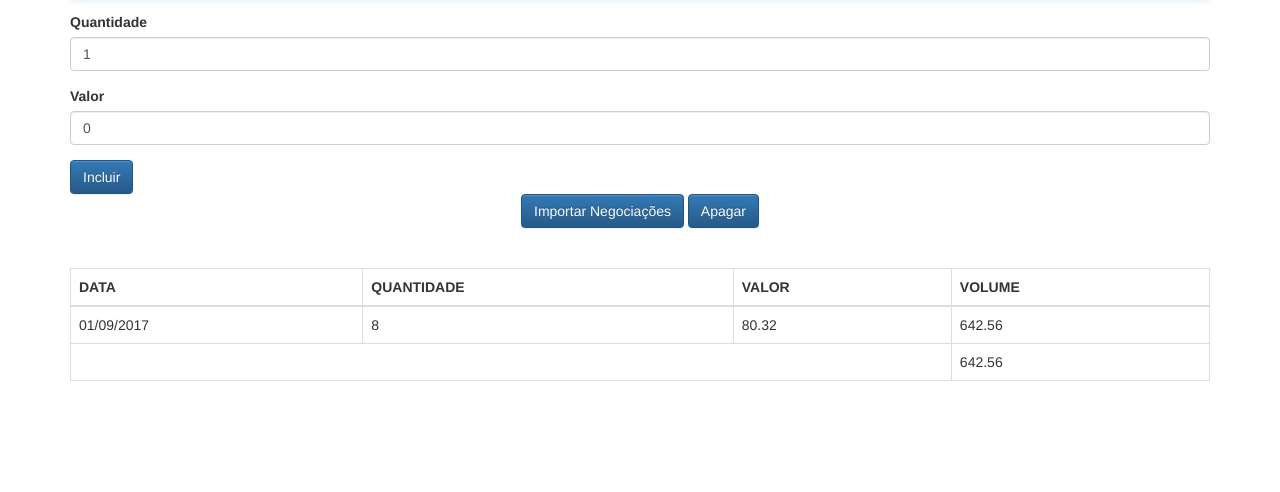
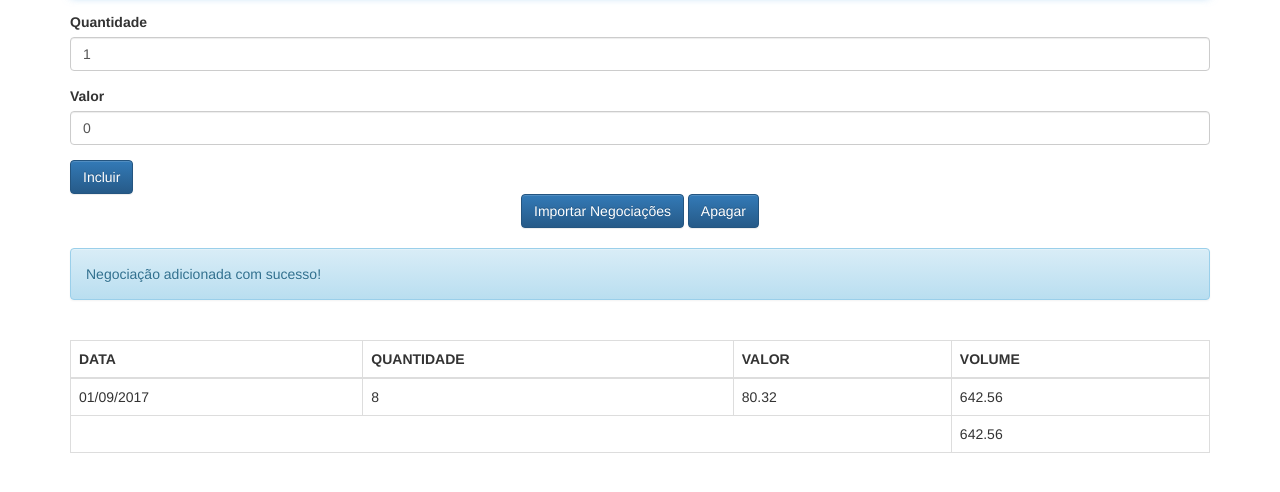
Before and after one commit to giulianogusmao/alura-javascript-avancado, a website: page client/src/index.html in a window 1280 px wide. Both pictures are taken after typing "2020-01-15" into the empty fields and a click on the button "Incluir". Shown: the part 132-624 px from the top of the page. Drawn offline with Linux system fonts and the light colour scheme.

Commit message:
Exibindo mensagem de feedback

```diff
--- a/client/src/index.html
+++ b/client/src/index.html
@@ -41,6 +41,7 @@
         </button>
     </div>
     <br>
+    <div id="mensagemView"></div>
     <br>
     <div id="negociacoesView"></div>
 
@@ -48,7 +49,9 @@
     <script src="js/app/helpers/DateHelper.js"></script>
     <script src="js/app/models/Negociacao.js"></script>
     <script src="js/app/models/ListaNegociacoes.js"></script>
+    <script src="js/app/models/Mensagem.js"></script>
     <script src="js/app/views/NegociacoesView.js"></script>
+    <script src="js/app/views/MensagemView.js"></script>
     <script src="js/app/controllers/NegociacaoController.js"></script>
     <script src="js/app/app.js"></script>
     <!-- endbuild -->
--- a/client/src/js/app/controllers/NegociacaoController.js
+++ b/client/src/js/app/controllers/NegociacaoController.js
@@ -6,6 +6,9 @@ class NegociacaoController {
     this._inputData = $('#data');
     this._inputQuantidade = $('#quantidade');
     this._inputValor = $('#valor');
+
+    this._mensagem = new Mensagem();
+    this._mensagemView = new MensagemView($('#mensagemView'));
 
     this._listaNegociacoes = new ListaNegociacoes();
     this._negociacoesView = new NegociacoesView($('#negociacoesView'));
@@ -19,6 +22,9 @@ class NegociacaoController {
     this._listaNegociacoes.adiciona(this._criaNegociacao());
     this._negociacoesView.update(this._listaNegociacoes);
     this._limpaFormulario();
+
+    this._mensagem.texto = "Negociação adicionada com sucesso!";
+    this._mensagemView.update(this._mensagem);
   }
 
   // captura os valores do formulário e retorna uma Negociacao instanciada
--- /dev/null
+++ b/client/src/js/app/models/Mensagem.js
@@ -0,0 +1,13 @@
+class Mensagem {
+  constructor(msg = '') {
+    this._texto = msg;
+  }
+
+  get texto() {
+    return this._texto;
+  }
+
+  set texto(msg) {
+    this._texto = msg;
+  }
+}
--- /dev/null
+++ b/client/src/js/app/views/MensagemView.js
@@ -0,0 +1,25 @@
+class MensagemView {
+  constructor(element) {
+    this._element = element;
+  }
+
+  _template(model) {
+    return model ? `
+      <p class="alert alert-info">
+        ${model.texto}
+      </p>
+    ` : '';
+  }
+
+  update(model) {
+    this._element.innerHTML = this._template(model);
+    if (model)
+      this._clearTimer();
+  }
+
+  _clearTimer() {
+    setTimeout(() => {
+      this.update();
+    }, 3000);
+  }
+}
```
